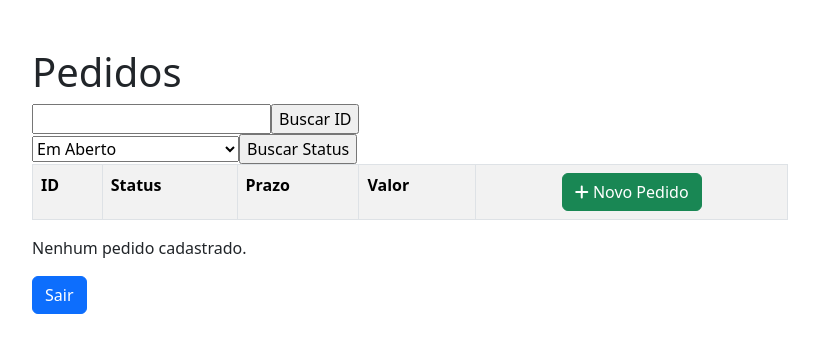
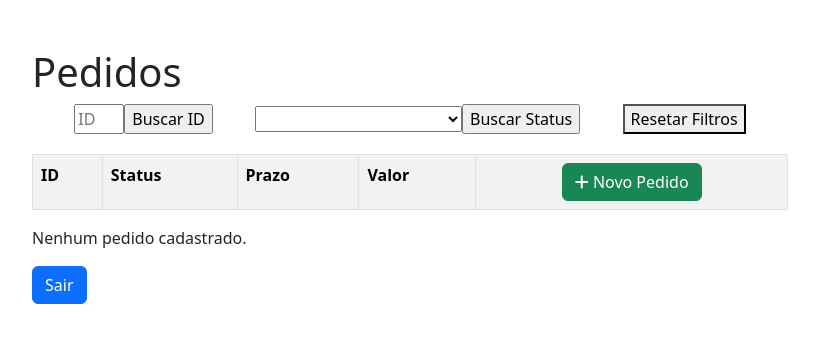
Before and after one commit to EduardoFelixNeto/lavanderia_online, an Angular app: page /pedidos_page in a window 1280 px wide. Shown: the top 352 px of the page, without its empty margins (230-1049 px from the left). Built offline with nearby package versions, Linux system fonts and the light colour scheme.

Commit message:
RF007 - parcial

```diff
--- a/src/app/pedido/listar-pedido/listar-pedido.component.css
+++ b/src/app/pedido/listar-pedido/listar-pedido.component.css
@@ -0,0 +1,81 @@
+.filters-container {
+    display: flex;
+    align-items: center;
+    justify-content: space-evenly;
+    margin-bottom: 20px;
+  }
+
+  .filter-toggle {
+    display: flex;
+    align-items: center;
+  }
+
+  .filter-toggle .toggle-label {
+    margin-left: 10px;
+  }
+
+  /* Seu CSS anterior para o switch aqui */
+
+
+/* Estilização do Switch (Toggle) */
+.switch {
+    position: relative;
+    display: inline-block;
+    width: 60px;
+    height: 34px;
+  }
+
+  /* Esconde o input checkbox */
+  .switch input {
+    opacity: 0;
+    width: 0;
+    height: 0;
+  }
+
+  /* Estilo do "slider" */
+  .slider {
+    position: absolute;
+    cursor: pointer;
+    top: 0;
+    left: 0;
+    right: 0;
+    bottom: 0;
+    background-color: #ccc;
+    -webkit-transition: .4s;
+    transition: .4s;
+  }
+
+  .slider:before {
+    position: absolute;
+    content: "";
+    height: 26px;
+    width: 26px;
+    left: 4px;
+    bottom: 4px;
+    background-color: white;
+    -webkit-transition: .4s;
+    transition: .4s;
+  }
+
+  input:checked + .slider {
+    background-color: #2196F3;
+  }
+
+  input:focus + .slider {
+    box-shadow: 0 0 1px #2196F3;
+  }
+
+  input:checked + .slider:before {
+    -webkit-transform: translateX(26px);
+    -ms-transform: translateX(26px);
+    transform: translateX(26px);
+  }
+
+  /* Formato arredondado do sliders */
+  .slider.round {
+    border-radius: 34px;
+  }
+
+  .slider.round:before {
+    border-radius: 50%;
+  }
--- a/src/app/pedido/listar-pedido/listar-pedido.component.html
+++ b/src/app/pedido/listar-pedido/listar-pedido.component.html
@@ -1,12 +1,15 @@
 <div style="padding-left: 15%; padding-right: 15%;" class="container mt-5">
     <h1>Pedidos</h1>
-<form (ngSubmit)="onSubmitID()">
-    <input #quantidadeInput type="number" min="0" style="width: 50;" name="buscaPorId">
+    <div class="filters-container">
+        <form (ngSubmit)="onSubmitID(+quantidadeInput.value)">
+            <input #quantidadeInput type="number" min="1" style="width: 50px;" name="buscaPorId" placeholder="ID">
             <input type="submit" value="Buscar ID">
         </form>
-<form (ngSubmit)="onSubmitStatus()">
-    <select name="buscarPorStatus" id="buscarPorStatus">
-        <option value="EmAberto">Em Aberto</option>
+
+        <form (ngSubmit)="onSubmitStatus(buscarPorStatus.value)">
+            <select #buscarPorStatus name="buscarPorStatus" id="buscarPorStatus">
+                <option value=""></option>
+                <option value="Em Aberto">Em Aberto</option>
                 <option value="Rejeitado">Rejeitado</option>
                 <option value="Recolhido">Recolhido</option>
                 <option value="AguardandoPagamento">Aguardando Pagamento</option>
@@ -15,6 +18,12 @@
             </select>
             <input type="submit" value="Buscar Status">
         </form>
+
+        <!-- listar-pedido.component.html -->
+        <button (click)="resetFilters()">Resetar Filtros</button>
+
+    </div>
+
     <table class="table table-striped table-bordered table-hover">
         <tbody>
             <tr>
@@ -23,7 +32,8 @@
                 <th>Prazo</th>
                 <th>Valor</th>
                 <th class="text-center">
-                <button (click)="novoPedido(); $event.preventDefault()" href="#" title="Novo" alt="Novo" class="btn btn-xs btn-success">
+                    <button (click)="novoPedido(); $event.preventDefault()" href="#" title="Novo" alt="Novo"
+                        class="btn btn-xs btn-success">
                         <i class="fa fa-plus" aria-hidden="true"></i> Novo Pedido
                     </button>
                 </th>
@@ -34,7 +44,8 @@
                 <td>{{pedido.term}}</td>
                 <td>{{pedido.amount}}</td>
                 <td class="text-center" style="width: 300px">
-                <button (click)="verPedido(); $event.preventDefault()" style="margin: 1%;" href="#" title="Pagar" alt="Pagar" class="btn btn-xs btn-info">
+                    <button (click)="verPedido(); $event.preventDefault()" style="margin: 1%;" href="#" title="Pagar"
+                        alt="Pagar" class="btn btn-xs btn-info">
                         <i class="fa fa-edit" aria-hidden="true"></i> Pagar Pedido
                     </button>
                 </td>
--- a/src/app/pedido/listar-pedido/listar-pedido.component.ts
+++ b/src/app/pedido/listar-pedido/listar-pedido.component.ts
@@ -14,6 +14,7 @@ import { User } from 'src/app/shared/models/user.model';
 export class ListarPedidoComponent implements OnInit {
 
   pedidos: Pedido[] = [];
+  originalPedidos: Pedido[] = [];
 
   currentUser: User | null;
 
@@ -25,8 +26,9 @@ export class ListarPedidoComponent implements OnInit {
     this.currentUser = this.authService.getCurrentUser();
     if (this.currentUser && this.currentUser.id) {
       this.pedidoService.listByUserId(this.currentUser.id).subscribe(data => {
-        this.pedidos = Array.isArray(data) ? data : [data];
-    });
+        this.originalPedidos = Array.isArray(data) ? data : [data];
+        this.pedidos = [...this.originalPedidos];  // Clone a lista original
+      });
     } else {
       // Lidar com erro - usuário não logado
     }
@@ -44,11 +46,42 @@ export class ListarPedidoComponent implements OnInit {
 
   }
 
-  onSubmitID(){
+  activeFilters = {
+    id: null as number | null,
+    status: null as string | null,
+    pago: false
+  };
 
+  applyFilters(): void {
+    this.pedidos = this.originalPedidos;
+
+    if (this.activeFilters.id) {
+      this.pedidos = this.pedidos.filter(pedido => pedido.id === this.activeFilters.id);
+    }
+
+    if (this.activeFilters.status) {
+      this.pedidos = this.pedidos.filter(pedido => pedido.status === this.activeFilters.status);
+    }
   }
 
-  onSubmitStatus(){
+  onSubmitID(buscaPorId: number): void {
+    this.activeFilters.id = buscaPorId;
+    this.applyFilters();
+  }
 
+  onSubmitStatus(buscarPorStatus: string): void {
+    this.activeFilters.status = buscarPorStatus;
+    this.applyFilters();
+  }
+
+  toggleFilter(event: Event): void {
+    const inputElement = event.target as HTMLInputElement;
+    this.activeFilters.pago = inputElement.checked;
+    this.applyFilters();
+  }
+
+  resetFilters(): void {
+    this.activeFilters = { id: null, status: null, pago: false };
+    this.applyFilters();
   }
 }
--- a/src/app/pedido/services/pedido.service.ts
+++ b/src/app/pedido/services/pedido.service.ts
@@ -48,4 +48,5 @@ export class PedidoService {
   deleteTransactionLine(id: number): Observable<void> {
     return this.http.delete<void>(`${this.apiUrl}transactionLine/${id}`);
   }
+
 }
```
Lines whose indentation alone changed are shown as unchanged.
